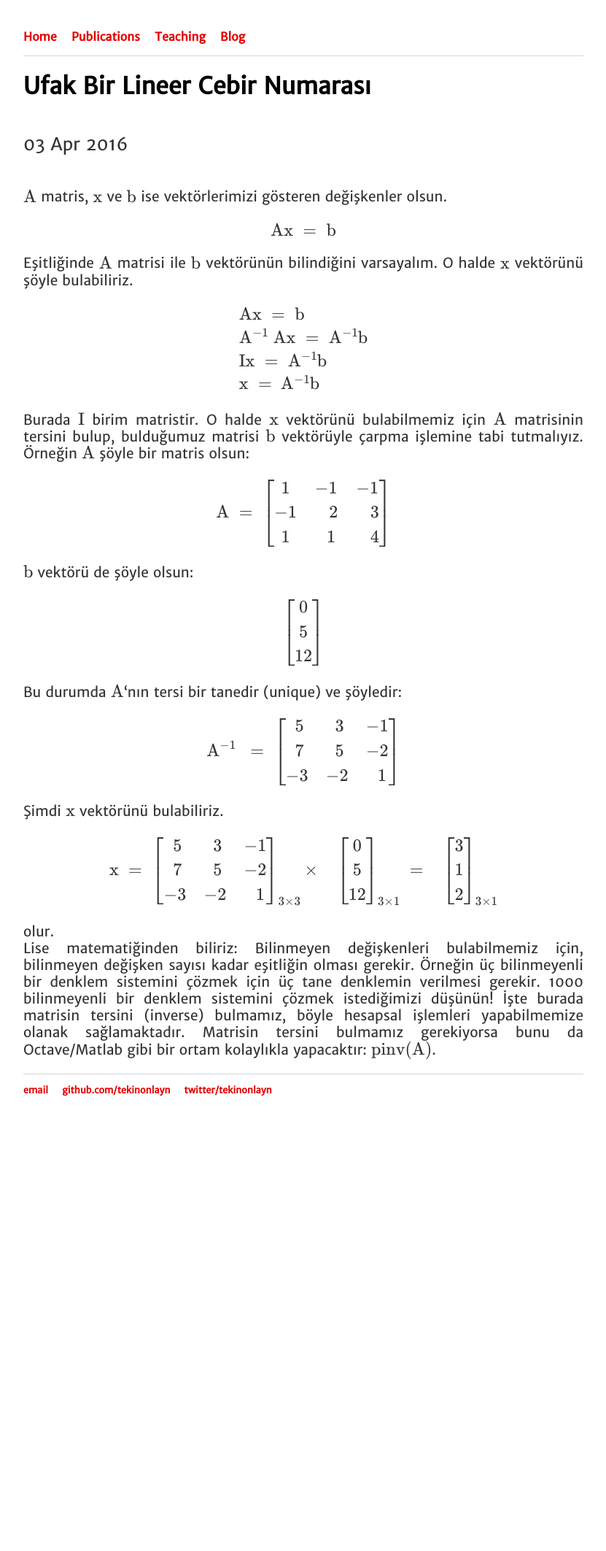
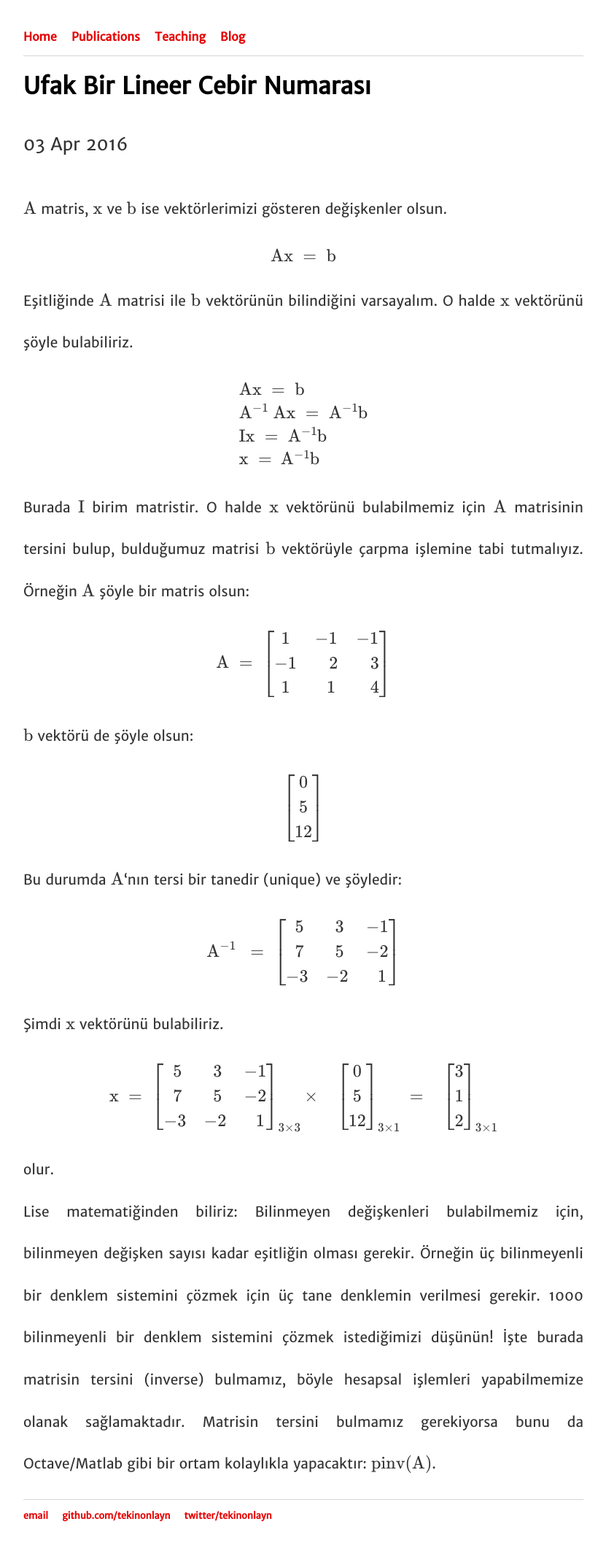
Before and after one commit to tekinonlayn/gi.github.io, a Jekyll site: the page built from _posts/2016-04-03-ufak-bir-lineer-cebir-numarasi.md, in a window 1280 px wide. Shown: the whole page at 73% size, without its empty margins (224-1055 px from the left). Built offline with Jekyll 4.4.1, drawn with Linux system fonts in a browser that asks for light colours; formulas are drawn with MathJax 3; before the commit the page ends 1542 px from its top, so only the background shows below that.

Commit message:
Update main.css

```diff
--- a/css/main.css
+++ b/css/main.css
@@ -58,6 +58,6 @@ ul.posts li {
     text-align: justify;
 }
 .post p {
-    line-height: 1.2em;
+    line-height: 3em;
     font-size: 1.2em;
 }
```
